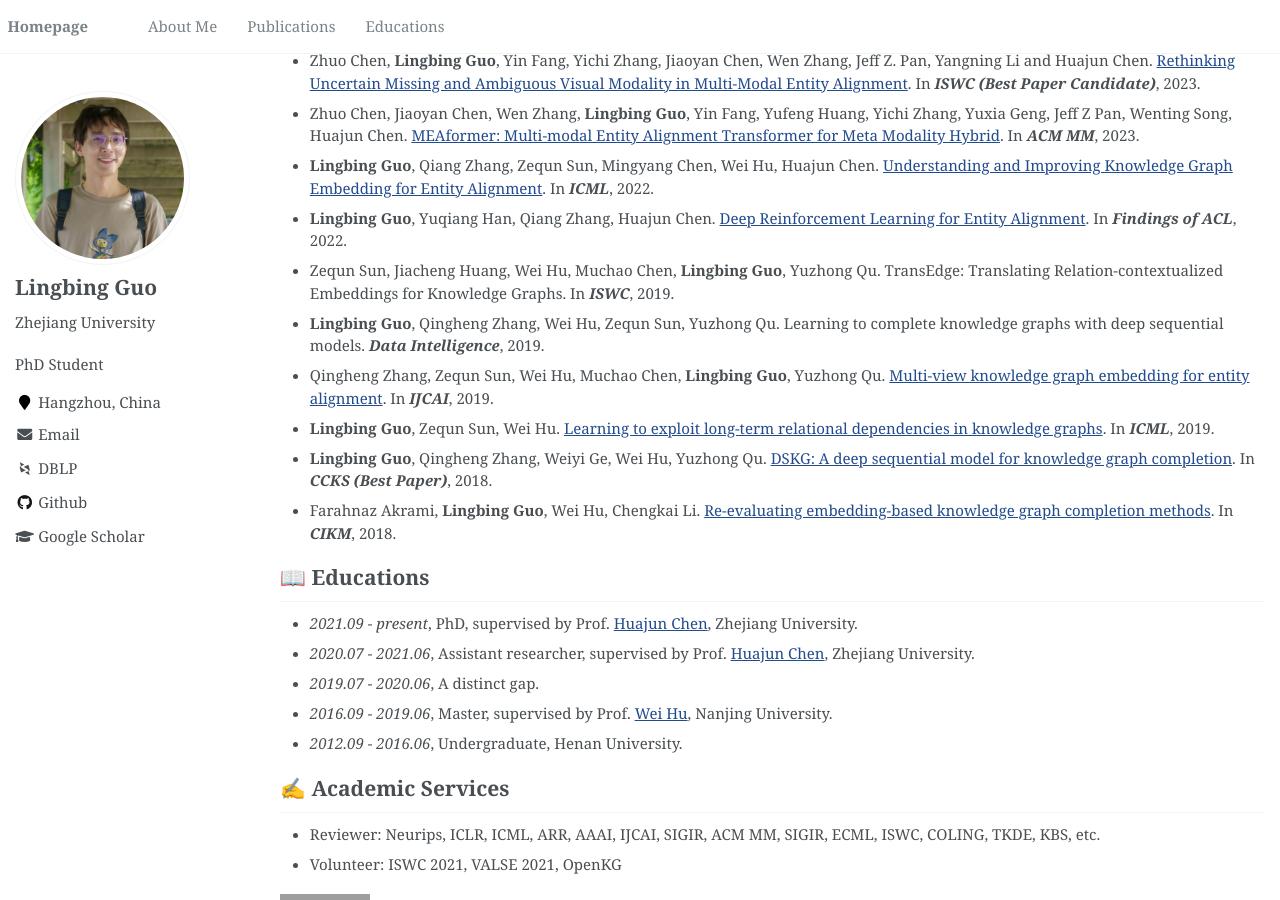
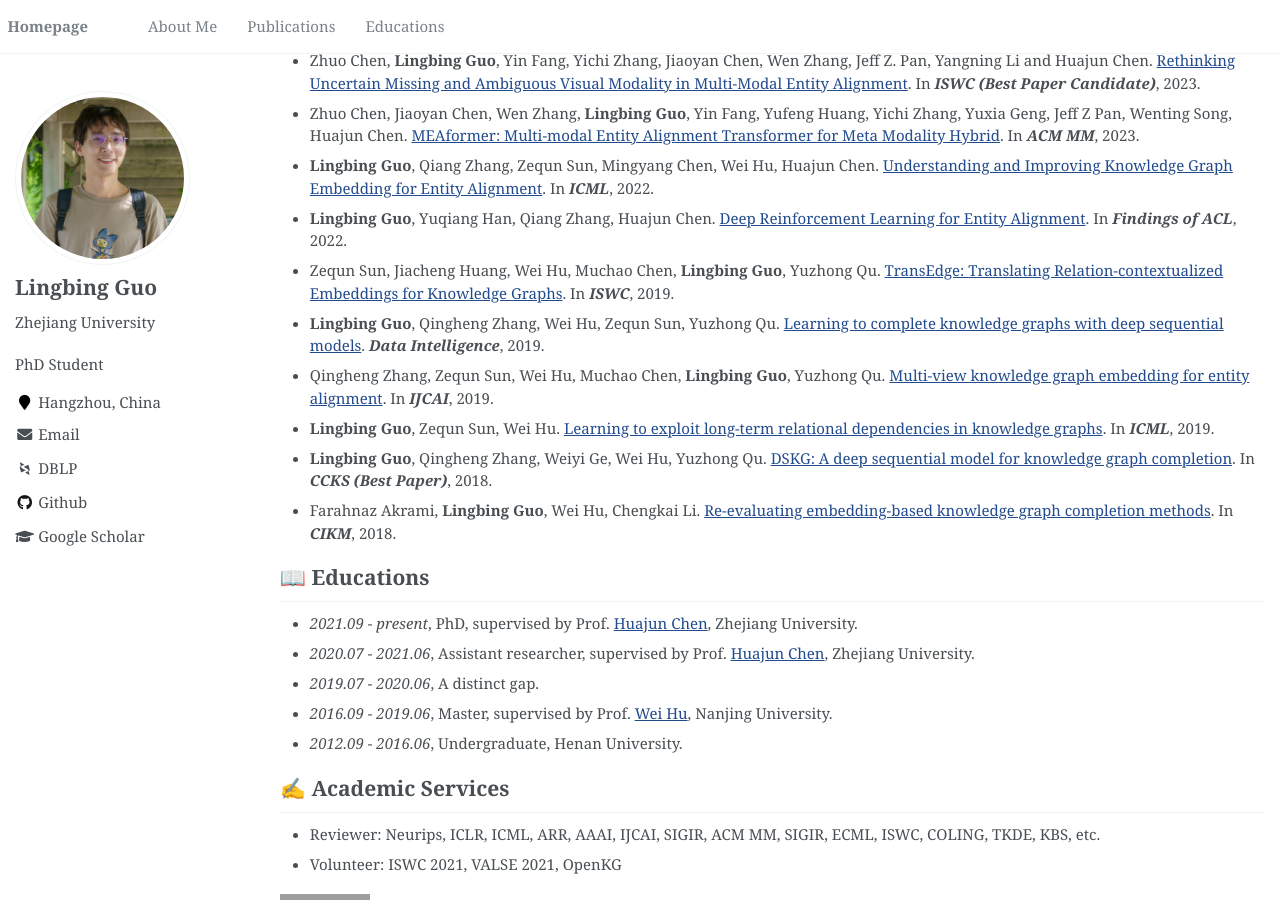
Before and after one commit to guolingbing/guolingbing.github.io, a Jekyll site: the page built from _pages/about.md, in a window 1280 px wide and 900 px high, scrolled down 770 px. Built offline with Jekyll 4.4.1, drawn with Linux system fonts in a browser that asks for light colours; some web fonts are replaced; part of the change alters nothing that is shown; grey boxes are pictures that could not be loaded.

```diff
--- a/_pages/about.md
+++ b/_pages/about.md
@@ -55,9 +55,9 @@ Hi, I am Lingbing, currently a fourth-year PhD student at Zhejiang University, s
 
 - **Lingbing Guo**, Yuqiang Han, Qiang Zhang, Huajun Chen. [Deep Reinforcement Learning for Entity Alignment](https://openreview.net/pdf?id=CRBzhRdkycU). In ***Findings of ACL***, 2022.
 
-- Zequn Sun, Jiacheng Huang, Wei Hu, Muchao Chen, **Lingbing Guo**, Yuzhong Qu. TransEdge: Translating Relation-contextualized Embeddings for Knowledge Graphs. In ***ISWC***, 2019.
+- Zequn Sun, Jiacheng Huang, Wei Hu, Muchao Chen, **Lingbing Guo**, Yuzhong Qu. [TransEdge: Translating Relation-contextualized Embeddings for Knowledge Graphs](https://arxiv.org/pdf/2004.13579). In ***ISWC***, 2019.
 
-- **Lingbing Guo**, Qingheng Zhang, Wei Hu, Zequn Sun, Yuzhong Qu. Learning to complete knowledge graphs with deep sequential models. ***Data Intelligence***, 2019.
+- **Lingbing Guo**, Qingheng Zhang, Wei Hu, Zequn Sun, Yuzhong Qu. [Learning to complete knowledge graphs with deep sequential models](https://direct.mit.edu/dint/article/1/3/289/9979/Learning-to-Complete-Knowledge-Graphs-with-Deep). ***Data Intelligence***, 2019.
 
 - Qingheng Zhang, Zequn Sun, Wei Hu, Muchao Chen, **Lingbing Guo**, Yuzhong Qu. [Multi-view knowledge graph embedding for entity alignment](https://arxiv.org/abs/1906.02390). In ***IJCAI***, 2019.
 
```
